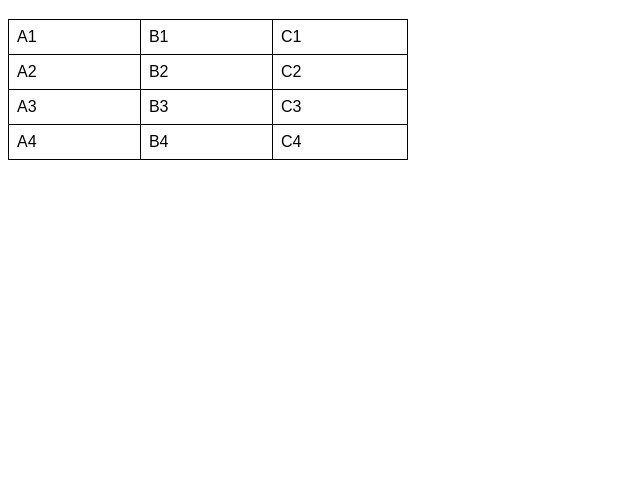
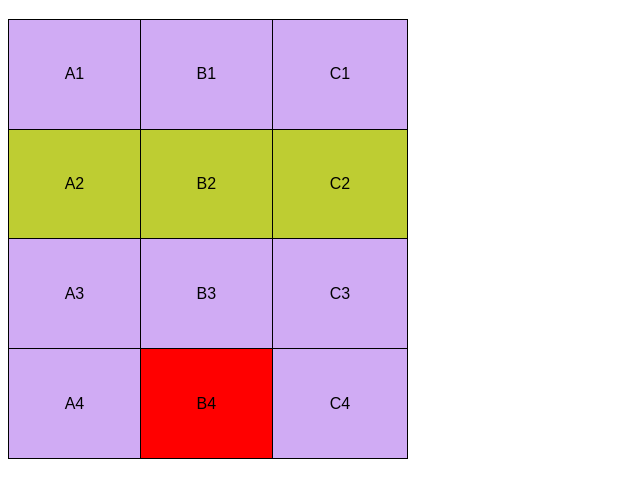
Before and after one commit to arielxavier/Curso-de-HTML-Css, a plain HTML site: page modulo 03/exercicios/ex23-tabelas/tabela001.html in a window 1280 px wide. Shown: the part 61-558 px from the top of the page, without its empty margins (0-640 px from the left). Drawn offline with Linux system fonts and the light colour scheme.

Commit message:
atualizacao ex023 e pds novos

```diff
--- a/modulo 03/exercicios/ex23-tabelas/tabela001.html
+++ b/modulo 03/exercicios/ex23-tabelas/tabela001.html
@@ -12,13 +12,27 @@
 
         table {
             width: 400px;
+            height: 440px;
             border-collapse: collapse; /* ISSOMAQUI JUNTOU AS BORDAS DAS LINHAS */
+        }
+
+        tr {
+            background-color: rgba(137, 43, 226, 0.397);
+        }
+
+        tr.linha2{
+            background-color: rgb(190, 205, 50);
         }
 
         td {
             border: 1px solid black;
             padding: 8px;
+            text-align: center;
+            vertical-align: middle; /* alinhamento vertical */
+        }
 
+        td.dado {
+            background-color: red;
         }
 
 
@@ -41,7 +55,7 @@
             <td>B1</td>
             <td>C1</td>
         </tr>
-        <tr>
+        <tr class="linha2">
             <td>A2</td>
             <td>B2</td>
             <td>C2</td>
@@ -53,7 +67,7 @@
         </tr>
         <tr>
             <td>A4</td>
-            <td>B4</td>
+            <td class="dado">B4</td>
             <td>C4</td>
         </tr>
     </table>
```
Also changed, not shown: 4 other files.
